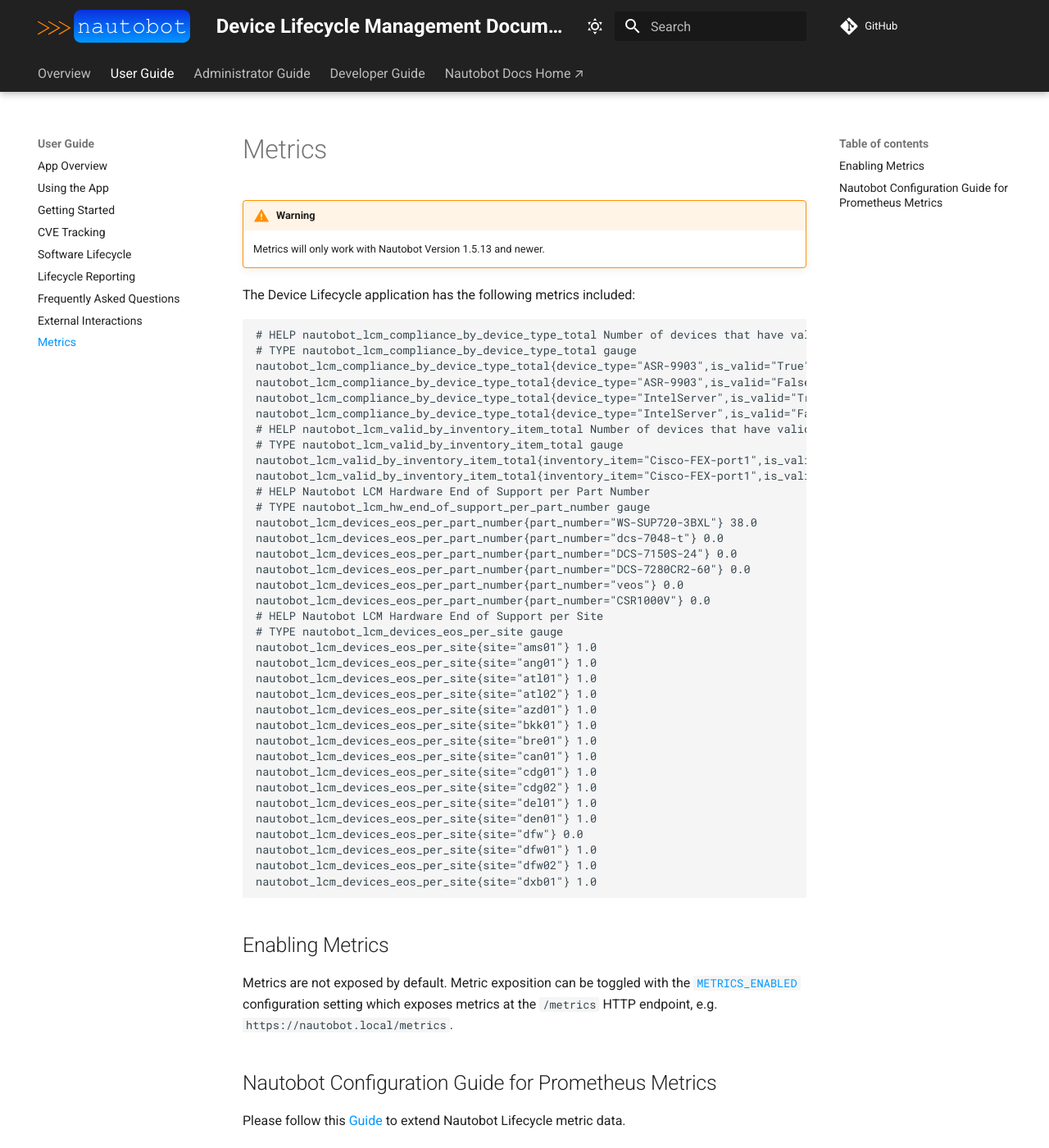
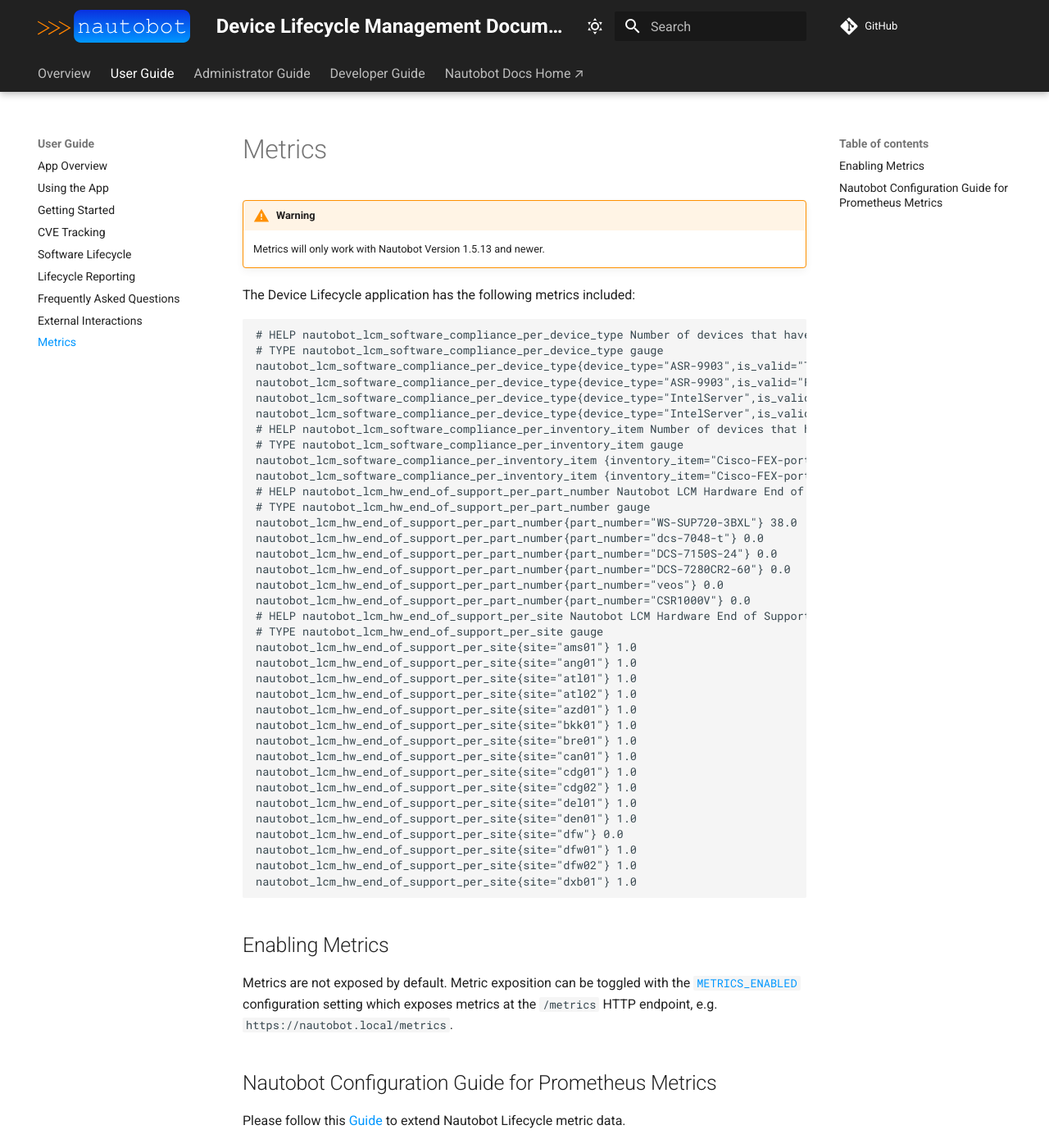
Before and after one commit to nautobot/nautobot-app-device-lifecycle-mgmt, an MkDocs documentation site: the page built from docs/user/metrics.md, in a window 1280 px wide and 1400 px high. Shown: the whole window at 82% size. Built offline with MkDocs 1.6.1 and Material for MkDocs 9.7.7, drawn with Linux system fonts in a browser that asks for light colours; comment, search, counter and statistics services are not loaded.

Commit message:
chore - fix documentation to match the actual metrics

````diff
--- a/docs/user/metrics.md
+++ b/docs/user/metrics.md
@@ -6,42 +6,42 @@
 The Device Lifecycle application has the following metrics included:
 
 ```
-# HELP nautobot_lcm_compliance_by_device_type_total Number of devices that have valid/invalid software by device_type
-# TYPE nautobot_lcm_compliance_by_device_type_total gauge
-nautobot_lcm_compliance_by_device_type_total{device_type="ASR-9903",is_valid="True"} 3.0
-nautobot_lcm_compliance_by_device_type_total{device_type="ASR-9903",is_valid="False"} 1.0
-nautobot_lcm_compliance_by_device_type_total{device_type="IntelServer",is_valid="True"} 2.0
-nautobot_lcm_compliance_by_device_type_total{device_type="IntelServer",is_valid="False"} 2.0
-# HELP nautobot_lcm_valid_by_inventory_item_total Number of devices that have valid/invalid software by inventory item
-# TYPE nautobot_lcm_valid_by_inventory_item_total gauge
-nautobot_lcm_valid_by_inventory_item_total{inventory_item="Cisco-FEX-port1",is_valid="True"} 0.0
-nautobot_lcm_valid_by_inventory_item_total{inventory_item="Cisco-FEX-port1",is_valid="False"} 1.0
-# HELP Nautobot LCM Hardware End of Support per Part Number
+# HELP nautobot_lcm_software_compliance_per_device_type Number of devices that have valid/invalid software by device_type
+# TYPE nautobot_lcm_software_compliance_per_device_type gauge
+nautobot_lcm_software_compliance_per_device_type{device_type="ASR-9903",is_valid="True"} 3.0
+nautobot_lcm_software_compliance_per_device_type{device_type="ASR-9903",is_valid="False"} 1.0
+nautobot_lcm_software_compliance_per_device_type{device_type="IntelServer",is_valid="True"} 2.0
+nautobot_lcm_software_compliance_per_device_type{device_type="IntelServer",is_valid="False"} 2.0
+# HELP nautobot_lcm_software_compliance_per_inventory_item Number of devices that have valid/invalid software by inventory item
+# TYPE nautobot_lcm_software_compliance_per_inventory_item gauge
+nautobot_lcm_software_compliance_per_inventory_item {inventory_item="Cisco-FEX-port1",is_valid="True"} 0.0
+nautobot_lcm_software_compliance_per_inventory_item {inventory_item="Cisco-FEX-port1",is_valid="False"} 1.0
+# HELP nautobot_lcm_hw_end_of_support_per_part_number Nautobot LCM Hardware End of Support per Part Number
 # TYPE nautobot_lcm_hw_end_of_support_per_part_number gauge
-nautobot_lcm_devices_eos_per_part_number{part_number="WS-SUP720-3BXL"} 38.0
-nautobot_lcm_devices_eos_per_part_number{part_number="dcs-7048-t"} 0.0
-nautobot_lcm_devices_eos_per_part_number{part_number="DCS-7150S-24"} 0.0
-nautobot_lcm_devices_eos_per_part_number{part_number="DCS-7280CR2-60"} 0.0
-nautobot_lcm_devices_eos_per_part_number{part_number="veos"} 0.0
-nautobot_lcm_devices_eos_per_part_number{part_number="CSR1000V"} 0.0
-# HELP Nautobot LCM Hardware End of Support per Site
-# TYPE nautobot_lcm_devices_eos_per_site gauge
-nautobot_lcm_devices_eos_per_site{site="ams01"} 1.0
-nautobot_lcm_devices_eos_per_site{site="ang01"} 1.0
-nautobot_lcm_devices_eos_per_site{site="atl01"} 1.0
-nautobot_lcm_devices_eos_per_site{site="atl02"} 1.0
-nautobot_lcm_devices_eos_per_site{site="azd01"} 1.0
-nautobot_lcm_devices_eos_per_site{site="bkk01"} 1.0
-nautobot_lcm_devices_eos_per_site{site="bre01"} 1.0
-nautobot_lcm_devices_eos_per_site{site="can01"} 1.0
-nautobot_lcm_devices_eos_per_site{site="cdg01"} 1.0
-nautobot_lcm_devices_eos_per_site{site="cdg02"} 1.0
-nautobot_lcm_devices_eos_per_site{site="del01"} 1.0
-nautobot_lcm_devices_eos_per_site{site="den01"} 1.0
-nautobot_lcm_devices_eos_per_site{site="dfw"} 0.0
-nautobot_lcm_devices_eos_per_site{site="dfw01"} 1.0
-nautobot_lcm_devices_eos_per_site{site="dfw02"} 1.0
-nautobot_lcm_devices_eos_per_site{site="dxb01"} 1.0
+nautobot_lcm_hw_end_of_support_per_part_number{part_number="WS-SUP720-3BXL"} 38.0
+nautobot_lcm_hw_end_of_support_per_part_number{part_number="dcs-7048-t"} 0.0
+nautobot_lcm_hw_end_of_support_per_part_number{part_number="DCS-7150S-24"} 0.0
+nautobot_lcm_hw_end_of_support_per_part_number{part_number="DCS-7280CR2-60"} 0.0
+nautobot_lcm_hw_end_of_support_per_part_number{part_number="veos"} 0.0
+nautobot_lcm_hw_end_of_support_per_part_number{part_number="CSR1000V"} 0.0
+# HELP nautobot_lcm_hw_end_of_support_per_site Nautobot LCM Hardware End of Support per Site
+# TYPE nautobot_lcm_hw_end_of_support_per_site gauge
+nautobot_lcm_hw_end_of_support_per_site{site="ams01"} 1.0
+nautobot_lcm_hw_end_of_support_per_site{site="ang01"} 1.0
+nautobot_lcm_hw_end_of_support_per_site{site="atl01"} 1.0
+nautobot_lcm_hw_end_of_support_per_site{site="atl02"} 1.0
+nautobot_lcm_hw_end_of_support_per_site{site="azd01"} 1.0
+nautobot_lcm_hw_end_of_support_per_site{site="bkk01"} 1.0
+nautobot_lcm_hw_end_of_support_per_site{site="bre01"} 1.0
+nautobot_lcm_hw_end_of_support_per_site{site="can01"} 1.0
+nautobot_lcm_hw_end_of_support_per_site{site="cdg01"} 1.0
+nautobot_lcm_hw_end_of_support_per_site{site="cdg02"} 1.0
+nautobot_lcm_hw_end_of_support_per_site{site="del01"} 1.0
+nautobot_lcm_hw_end_of_support_per_site{site="den01"} 1.0
+nautobot_lcm_hw_end_of_support_per_site{site="dfw"} 0.0
+nautobot_lcm_hw_end_of_support_per_site{site="dfw01"} 1.0
+nautobot_lcm_hw_end_of_support_per_site{site="dfw02"} 1.0
+nautobot_lcm_hw_end_of_support_per_site{site="dxb01"} 1.0
 ```
 
 ## Enabling Metrics
````
